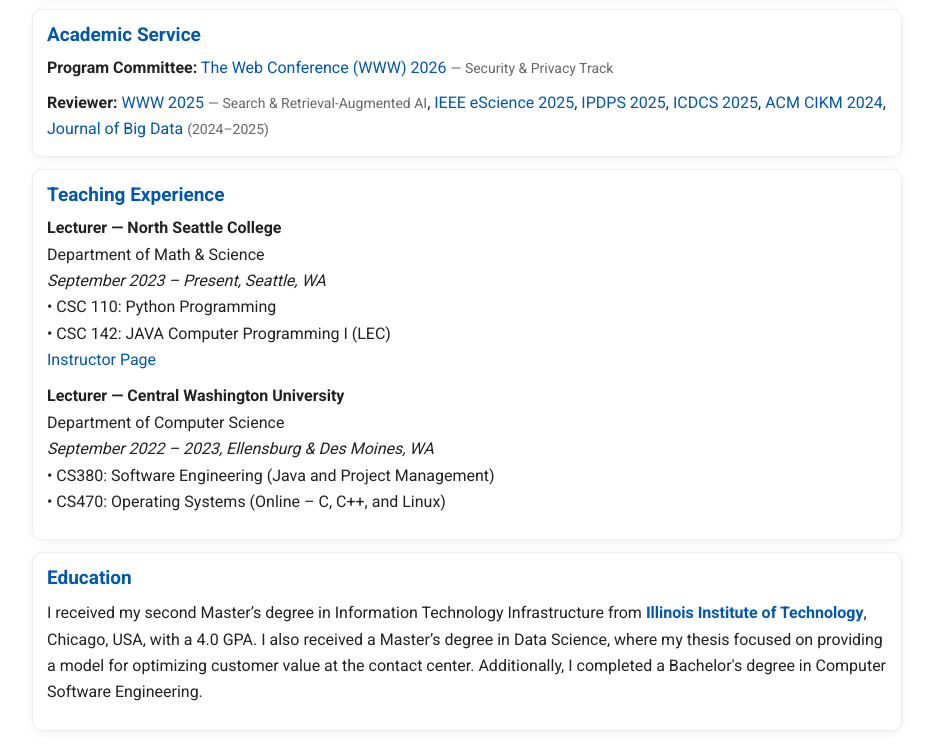
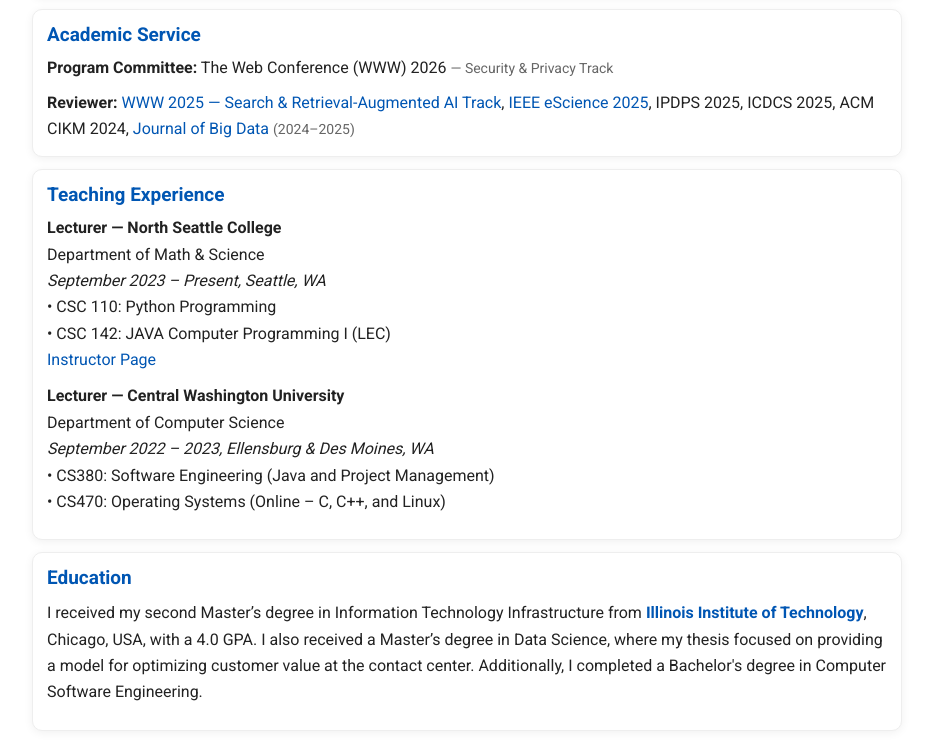
Before and after one commit to solmazsm/solmazsm.github.io, a plain HTML site: page index.html in a window 1280 px wide. Shown: the part 2173-2921 px from the top of the page, without its empty margins (173-1106 px from the left). Drawn offline with nearby package versions, Linux system fonts and the light colour scheme.

Commit message:
Update academic service section with new details

```diff
--- a/index.html
+++ b/index.html
@@ -507,27 +507,30 @@
   </div>
 </div>
  <!-- Service -->
+  <!-- Service -->
   <div class="section">
     <h2>Academic Service</h2>
 
     <p style="margin-bottom:8px;">
       <strong>Program Committee:</strong>
-      <a class="link-blue" href="https://www2026.thewebconf.org/" target="_blank" rel="noopener">The Web Conference (WWW) 2026</a>
+      The Web Conference (WWW) 2026
       <span class="small-muted">— Security &amp; Privacy Track</span>
     </p>
 
     <p style="margin-bottom:0;">
       <strong>Reviewer:</strong>
-      <a class="link-blue" href="https://dl.acm.org/action/showFmPdf?doi=10.1145%2F3696410" target="_blank" rel="noopener">WWW 2025</a>
-      <span class="small-muted">— Search &amp; Retrieval-Augmented AI</span>,
-      <a class="link-blue" href="https://www.escience-conference.org/about/" target="_blank" rel="noopener">IEEE eScience 2025</a>,
-      <a class="link-blue" href="https://www.ipdps.org/2025-announcements.html" target="_blank" rel="noopener">IPDPS 2025</a>,
-      <a class="link-blue" href="https://icdcs2025.icdcs.org/" target="_blank" rel="noopener">ICDCS 2025</a>,
-      <a class="link-blue" href="https://cikm2024.org/" target="_blank" rel="noopener">ACM CIKM 2024</a>,
+      <a class="link-blue" href="https://dl.acm.org/action/showFmPdf?doi=10.1145%2F3696410" target="_blank" rel="noopener">WWW 2025
+      — Search &amp; Retrieval-Augmented AI Track</a>,
+      <a class="link-blue" href="https://ieeexplore.ieee.org/stamp/stamp.jsp?tp=&arnumber=11181533" target="_blank" rel="noopener">IEEE eScience 2025</a>,
+     IPDPS 2025,
+     ICDCS 2025,
+     ACM CIKM 2024,
       <a class="link-blue" href="https://journalofbigdata.springeropen.com/" target="_blank" rel="noopener">Journal of Big Data</a>
       <span class="small-muted">(2024–2025)</span>
     </p>
   </div>
+
+
 
 
 
```
